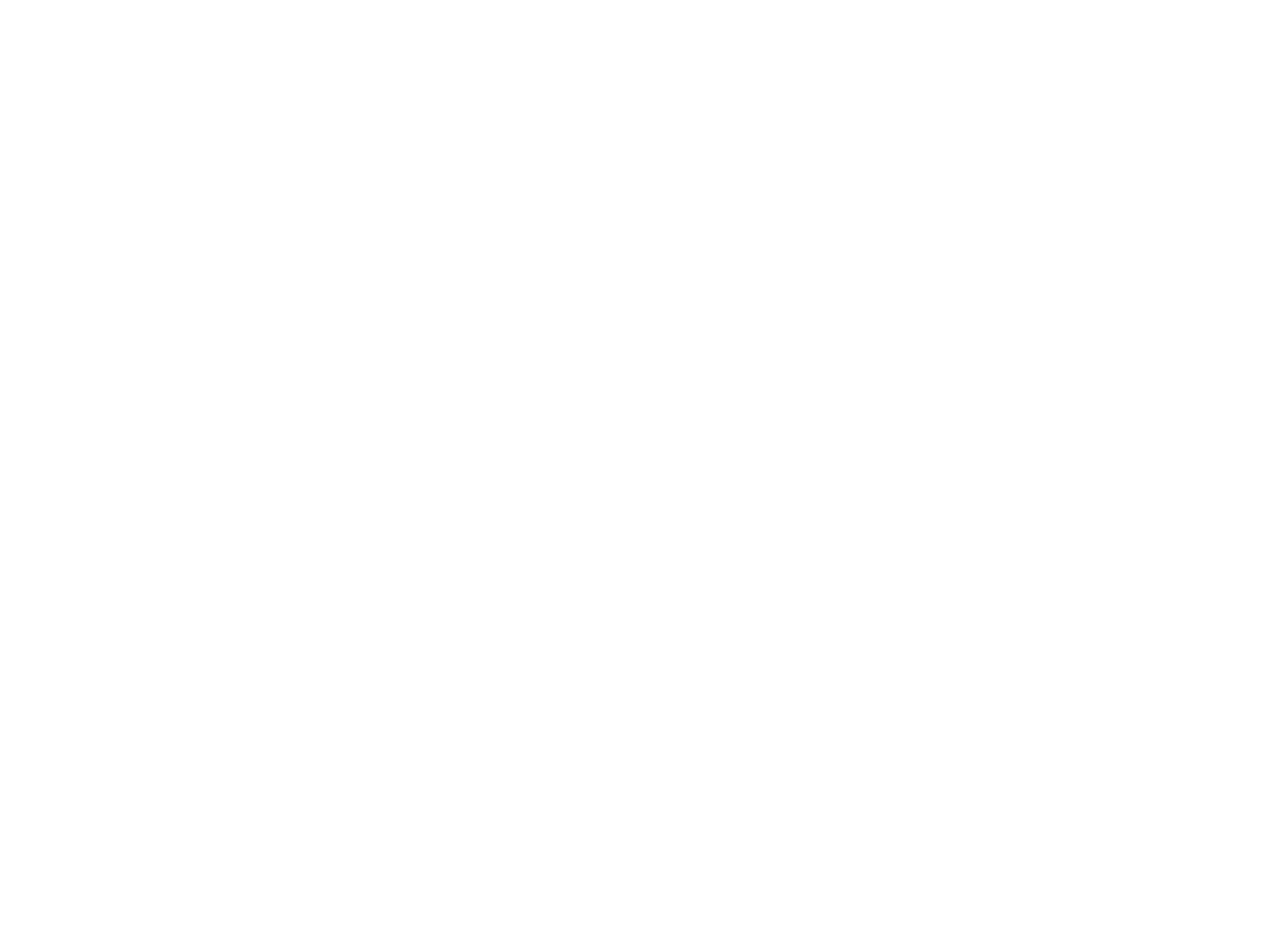
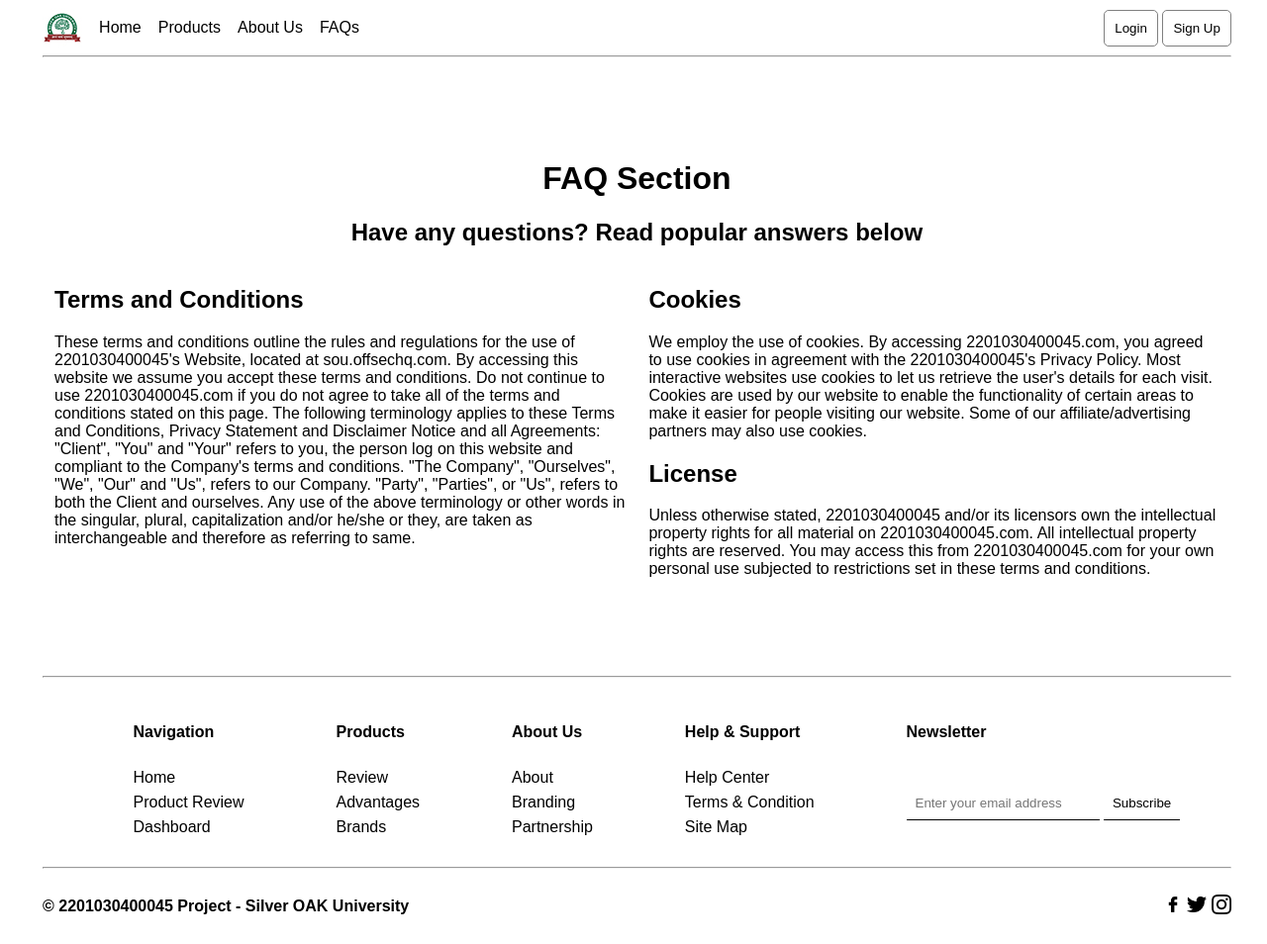
Before and after one commit to OffSecHQ/2201030100045, a plain HTML site: page Assignment_2/2 - Deployment/terms.html in a window 1280 px wide. Shown: the whole page at 99% size. Before the commit the page ends 800 px from the top, so only its background shows below. Drawn offline with Linux system fonts and the light colour scheme.

Commit message:
Update 3
Deployed more pages

```diff
--- a/Assignment_2/2 - Deployment/about.html
+++ b/Assignment_2/2 - Deployment/about.html
@@ -0,0 +1,160 @@
+<!DOCTYPE html>
+<html lang="en">
+  <head>
+    <meta charset="UTF-8" />
+    <meta name="viewport" content="width=device-width, initial-scale=1.0" />
+    <title>Home - 2201030400045</title>
+    <link href="./style.css" rel="stylesheet" />
+  </head>
+  <body>
+    <div class="container">
+      <header class="NavBar">
+        <ul class="NavMenu">
+          <img src="./assets/Untitled-1.jpg" />
+          <li><a href="./index.html">Home</a></li>
+          <li><a href="./products.html">Products</a></li>
+          <li><a href="./about.html">About Us</a></li>
+          <li><a href="./faq.html">FAQs</a></li>
+        </ul>
+
+        <div>
+          <button onclick="window.location.href='/login.html'">Login</button>
+          <button onclick="window.location.href='/signup.html'">Sign Up</button>
+        </div>
+      </header>
+      <hr />
+    </div>
+
+    <div class="gap"></div>
+    <div class="gap"></div>
+
+    <div class="container">
+      <main class="container row">
+        <div style="padding: 0px" class="MainDevOne">
+          <h1>Our Story</h1>
+          <h2 style="align-self: center">
+            Meet your eco-conscious guide to a greener lifestyle! With a passion
+            for sustainability and a commitment to preserving our planet, I'm
+            here to help you discover the best eco friendly products through
+            honest reviews and insightful recommendations. Whether you're
+            searching for biodegradable household cleaners, energy-efficient
+            appliances, or sustainable fashion essentials, I've got you covered.
+            Join me on a journey towards a more environmentally conscious
+            lifestyle, one thoughtful purchase at a time. Let's make a positive
+            impact together!
+          </h2>
+        </div>
+        <div>
+          <img
+            width="550px"
+            height="550"
+            src="assets/top-view-eco-friendly-sign-grass.jpg"
+          />
+        </div>
+      </main>
+
+      <div class="gap"></div>
+      <div class="gap"></div>
+
+      <article class="container">
+        <h3 style="text-align: center">Our partners</h3>
+        <div class="container row ourPART">
+          <img
+            width="85px"
+            src="assets/depositphotos_449066958-stock-photo-financial-accounting-logo-financial-logo.jpg"
+            alt=""
+          />
+          <img
+            width="85px"
+            src="assets/pngtree-initial-letter-hg-logotype-company-name-design-image_366311.jpg"
+            alt=""
+          />
+          <img width="85px" src="assets/logo.jpeg" alt="" />
+          <img width="85px" src="assets/logo gradient 2 .png" alt="" />
+        </div>
+      </article>
+
+      <div class="gap"></div>
+      <div class="gap"></div>
+    </div>
+
+    <article style="width: 70%" class="container row">
+      <div class="p1">
+        <img width="350px" src="assets/IMG_3139.jpg" />
+      </div>
+      <div style="align-self: center" class="p1">
+        <h1>Meet our leadership</h1>
+        <h2>
+          Our Chief Technology Officer (CTO), the visionary behind our
+          technological innovations. With a keen eye for emerging trends and a
+          passion for driving technological advancement, our CTO leads our team
+          in developing cutting-edge solutions that propel our organization
+          forward. From shaping our product roadmap to ensuring seamless
+          integration of new technologies. ★★★★★
+        </h2>
+      </div>
+    </article>
+
+    <div class="gap"></div>
+    <div class="gap"></div>
+
+    <div class="container">
+      <hr />
+      <footer class="FooterSec">
+        <div class="card">
+          <ul>
+            <li><h4>Navigation</h4></li>
+            <li><a href="index.html">Home</a></li>
+            <li><a href="products.html">Product Review</a></li>
+            <li><a href="login.html">Dashboard</a></li>
+          </ul>
+        </div>
+        <div class="card">
+          <ul>
+            <li><h4>Products</h4></li>
+            <li><a href="products.html">Review</a></li>
+            <li><a href="products.html">Advantages</a></li>
+            <li><a href="products.html">Brands</a></li>
+          </ul>
+        </div>
+        <div class="card">
+          <ul>
+            <li><h4>About Us</h4></li>
+            <li><a href="about.html">About</a></li>
+            <li><a href="about.html">Branding</a></li>
+            <li><a href="about.html">Partnership</a></li>
+          </ul>
+        </div>
+        <div class="card">
+          <ul>
+            <li><h4>Help & Support</h4></li>
+            <li><a href="contact.html">Help Center</a></li>
+            <li><a href="terms.html">Terms & Condition</a></li>
+            <li><a href="index.html">Site Map</a></li>
+          </ul>
+        </div>
+        <div class="card">
+          <ul>
+            <li><h4>Newsletter</h4></li>
+            <br />
+            <input
+              class="NewsLetter"
+              type="text"
+              placeholder="Enter your email address"
+            />
+            <button id="SubBTN">Subscribe</button>
+          </ul>
+        </div>
+      </footer>
+      <hr />
+      <div class="cardEnd">
+        <h4>&copy; 2201030400045 Project - Silver OAK University</h4>
+        <div class="SocialCard">
+          <img class="SocialLogo" src="assets/facebook (1).png" alt="" />
+          <img class="SocialLogo" src="assets/twitter (1).png" alt="" />
+          <img class="SocialLogo" src="assets/instagram (1).png" alt="" />
+        </div>
+      </div>
+    </div>
+  </body>
+</html>
--- a/Assignment_2/2 - Deployment/style.css
+++ b/Assignment_2/2 - Deployment/style.css
@@ -1,3 +1,7 @@
+.gap {
+  height: 25px;
+}
+
 body {
   font-family: Arial, Helvetica, sans-serif;
   background-color: white;
@@ -41,6 +45,11 @@ li {
 a {
   text-decoration: none;
   color: black;
+}
+
+a:hover {
+  color: blue;
+  text-decoration: underline;
 }
 
 button {
@@ -144,7 +153,7 @@ form {
   border-style: none;
   height: 30px;
   margin-bottom: 15px;
-  margin-top: 15px;
+  margin-top: 5px;
   border: 1px solid black;
   border-radius: 10px;
 }
@@ -154,3 +163,40 @@ form {
   border: 1px solid black;
   border-radius: 10px;
 }
+
+.contactCard {
+  display: flex;
+  flex-direction: column;
+  justify-self: center;
+}
+
+.conForm {
+  display: flex;
+  align-self: center;
+  flex-direction: column;
+  width: 900px;
+  padding: 15px;
+  margin-top: 35px;
+  margin-bottom: 35px;
+}
+
+.p1 {
+  width: 48%;
+}
+
+.msg {
+  height: 55px;
+}
+
+.shortBTN {
+  width: 80px;
+}
+
+.ourPART {
+  display: flex;
+  flex-direction: row;
+  text-align: center;
+  width: 520px;
+  align-items: center;
+  justify-content: space-between;
+}
--- a/Assignment_2/2 - Deployment/terms.html
+++ b/Assignment_2/2 - Deployment/terms.html
@@ -0,0 +1,145 @@
+<!DOCTYPE html>
+<html lang="en">
+  <head>
+    <meta charset="UTF-8" />
+    <meta name="viewport" content="width=device-width, initial-scale=1.0" />
+    <title>Home - 2201030400045</title>
+    <link href="./style.css" rel="stylesheet" />
+  </head>
+  <body>
+    <div class="container">
+      <header class="NavBar">
+        <ul class="NavMenu">
+          <img src="./assets/Untitled-1.jpg" />
+          <li><a href="./index.html">Home</a></li>
+          <li><a href="./products.html">Products</a></li>
+          <li><a href="./about.html">About Us</a></li>
+          <li><a href="./faq.html">FAQs</a></li>
+        </ul>
+
+        <div>
+          <button onclick="window.location.href='/login.html'">Login</button>
+          <button onclick="window.location.href='/signup.html'">Sign Up</button>
+        </div>
+      </header>
+      <hr />
+    </div>
+
+    <div class="gap"></div>
+    <div class="gap"></div>
+    <div class="gap"></div>
+
+    <main class="container">
+      <div class="contactCard">
+        <div style="text-align: center">
+          <h1>FAQ Section</h1>
+          <h2>Have any questions? Read popular answers below</h2>
+        </div>
+        <article class="row">
+          <div class="p1">
+            <h2>Terms and Conditions</h2>
+            <p>
+              These terms and conditions outline the rules and regulations for
+              the use of 2201030400045's Website, located at sou.offsechq.com.
+              By accessing this website we assume you accept these terms and
+              conditions. Do not continue to use 2201030400045.com if you do not
+              agree to take all of the terms and conditions stated on this page.
+              The following terminology applies to these Terms and Conditions,
+              Privacy Statement and Disclaimer Notice and all Agreements:
+              "Client", "You" and "Your" refers to you, the person log on this
+              website and compliant to the Company's terms and conditions. "The
+              Company", "Ourselves", "We", "Our" and "Us", refers to our
+              Company. "Party", "Parties", or "Us", refers to both the Client
+              and ourselves. Any use of the above terminology or other words in
+              the singular, plural, capitalization and/or he/she or they, are
+              taken as interchangeable and therefore as referring to same.
+            </p>
+          </div>
+          <div class="p1">
+            <h2>Cookies</h2>
+            <p>
+              We employ the use of cookies. By accessing 2201030400045.com, you
+              agreed to use cookies in agreement with the 2201030400045's
+              Privacy Policy. Most interactive websites use cookies to let us
+              retrieve the user's details for each visit. Cookies are used by
+              our website to enable the functionality of certain areas to make
+              it easier for people visiting our website. Some of our
+              affiliate/advertising partners may also use cookies.
+            </p>
+            <h2>License</h2>
+            <p>
+              Unless otherwise stated, 2201030400045 and/or its licensors own
+              the intellectual property rights for all material on
+              2201030400045.com. All intellectual property rights are reserved.
+              You may access this from 2201030400045.com for your own personal
+              use subjected to restrictions set in these terms and conditions.
+            </p>
+          </div>
+        </article>
+      </div>
+    </main>
+
+    <div class="gap"></div>
+    <div class="gap"></div>
+    <div class="gap"></div>
+
+    <div class="container">
+      <hr />
+      <footer class="FooterSec">
+        <div class="card">
+          <ul>
+            <li><h4>Navigation</h4></li>
+            <li><a href="index.html">Home</a></li>
+            <li><a href="products.html">Product Review</a></li>
+            <li><a href="login.html">Dashboard</a></li>
+          </ul>
+        </div>
+        <div class="card">
+          <ul>
+            <li><h4>Products</h4></li>
+            <li><a href="products.html">Review</a></li>
+            <li><a href="products.html">Advantages</a></li>
+            <li><a href="products.html">Brands</a></li>
+          </ul>
+        </div>
+        <div class="card">
+          <ul>
+            <li><h4>About Us</h4></li>
+            <li><a href="about.html">About</a></li>
+            <li><a href="about.html">Branding</a></li>
+            <li><a href="about.html">Partnership</a></li>
+          </ul>
+        </div>
+        <div class="card">
+          <ul>
+            <li><h4>Help & Support</h4></li>
+            <li><a href="contact.html">Help Center</a></li>
+            <li><a href="terms.html">Terms & Condition</a></li>
+            <li><a href="index.html">Site Map</a></li>
+          </ul>
+        </div>
+        <div class="card">
+          <ul>
+            <li><h4>Newsletter</h4></li>
+            <br />
+            <input
+              class="NewsLetter"
+              type="text"
+              placeholder="Enter your email address"
+            />
+            <button id="SubBTN">Subscribe</button>
+          </ul>
+        </div>
+      </footer>
+      <hr />
+      <div class="cardEnd">
+        <h4>&copy; 2201030400045 Project - Silver OAK University</h4>
+        <div class="SocialCard">
+          <img class="SocialLogo" src="assets/facebook (1).png" alt="" />
+          <img class="SocialLogo" src="assets/twitter (1).png" alt="" />
+          <img class="SocialLogo" src="assets/instagram (1).png" alt="" />
+        </div>
+      </div>
+    </div>
+  </body>
+</html>
```
Also changed, not shown: Assignment_2/2 - Deployment/contact.html (+126 -0 lines), Assignment_2/2 - Deployment/faq.html (+125 -0 lines), Assignment_2/2 - Deployment/login.html (+8 -1 lines), Assignment_2/2 - Deployment/signup.html (+108 -0 lines), Assignment_2/2 - Deployment/assets/logo gradient 2 .png (added), Assignment_2/2 - Deployment/assets/logo.jpeg (added), 1 other file.
